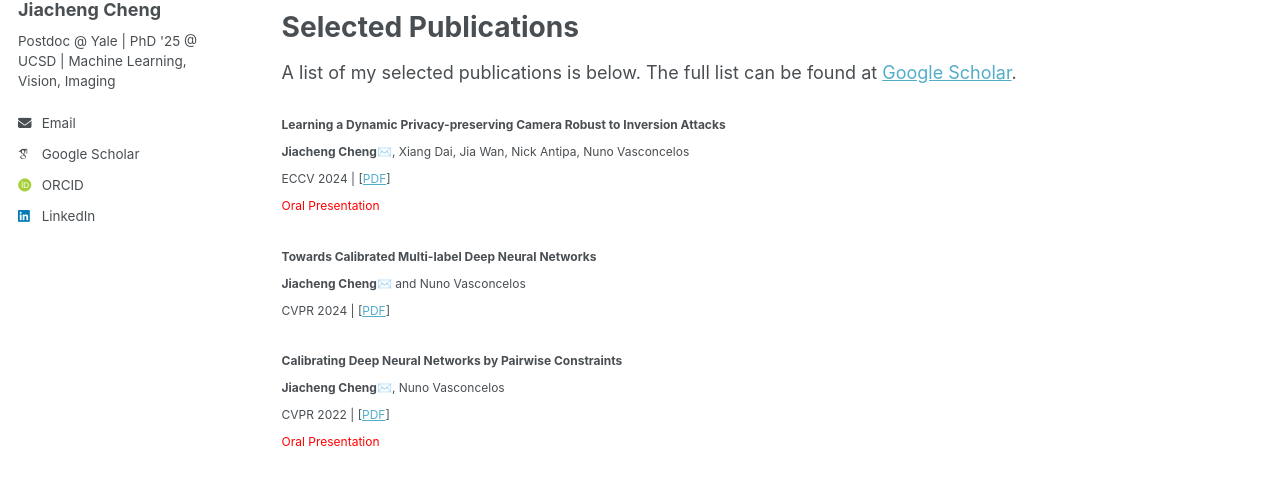
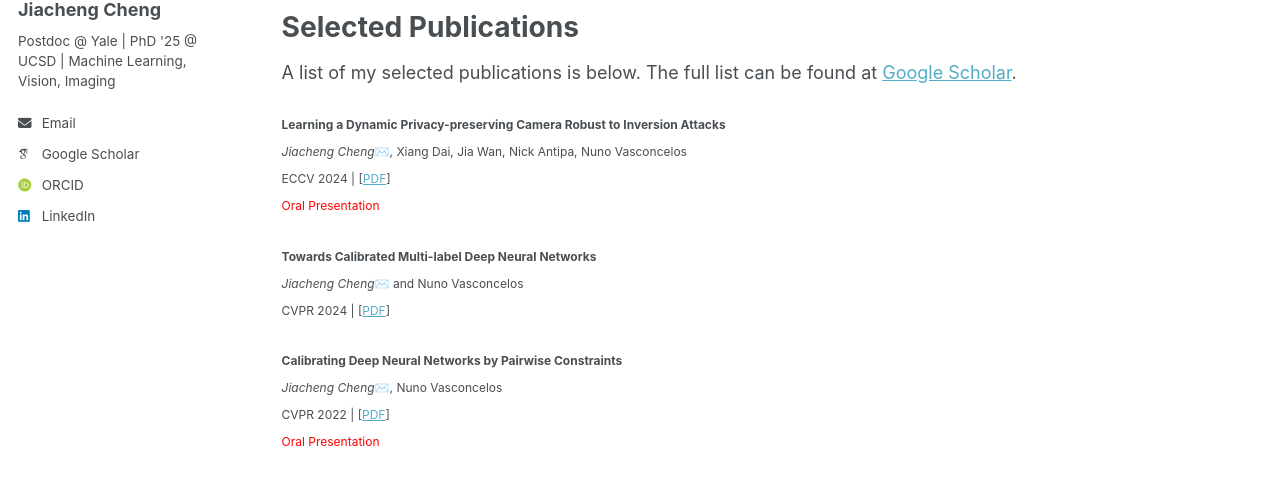
Before and after one commit to JiachengCheng96/JiachengCheng96.github.io, a Jekyll site: the page built from _pages/about.md, in a window 1280 px wide. Shown: the part 285-769 px from the top of the page. Built offline with Jekyll 4.4.1, drawn with Linux system fonts in a browser that asks for light colours; some web fonts are replaced; a script that is not in the unit is left out.

```diff
--- a/_pages/about.md
+++ b/_pages/about.md
@@ -20,19 +20,19 @@ A list of my selected publications is below. The full list can be found at [Goog
 
 <span style="font-size:12px; line-height:0.8; margin-bottom:0.4em;">
 **Learning a Dynamic Privacy-preserving Camera Robust to Inversion Attacks**<br>
-**Jiacheng Cheng**✉️, Xiang Dai, Jia Wan, Nick Antipa, Nuno Vasconcelos<br>
+*Jiacheng Cheng*✉️, Xiang Dai, Jia Wan, Nick Antipa, Nuno Vasconcelos<br>
 ECCV 2024 | [[PDF](#)]<br>
 <span style="color:red;">Oral Presentation</span>
 </span>
 
 <span style="font-size:12px; line-height:0.8; margin-bottom:0.4em;">
 **Towards Calibrated Multi-label Deep Neural Networks**<br>
-**Jiacheng Cheng**✉️ and Nuno Vasconcelos<br>
+*Jiacheng Cheng*✉️ and Nuno Vasconcelos<br>
 CVPR 2024 | [[PDF](#)]
 </span>
 
 <span style="font-size:12px; line-height:1.0; margin-bottom:1em;"> **Calibrating Deep Neural Networks by Pairwise Constraints**<br>
-**Jiacheng Cheng**✉️, Nuno Vasconcelos<br>
+*Jiacheng Cheng*✉️, Nuno Vasconcelos<br>
 CVPR 2022 | [[PDF](#)]<br>
 <span style="color:red;">Oral Presentation</span>
 </span>
```
